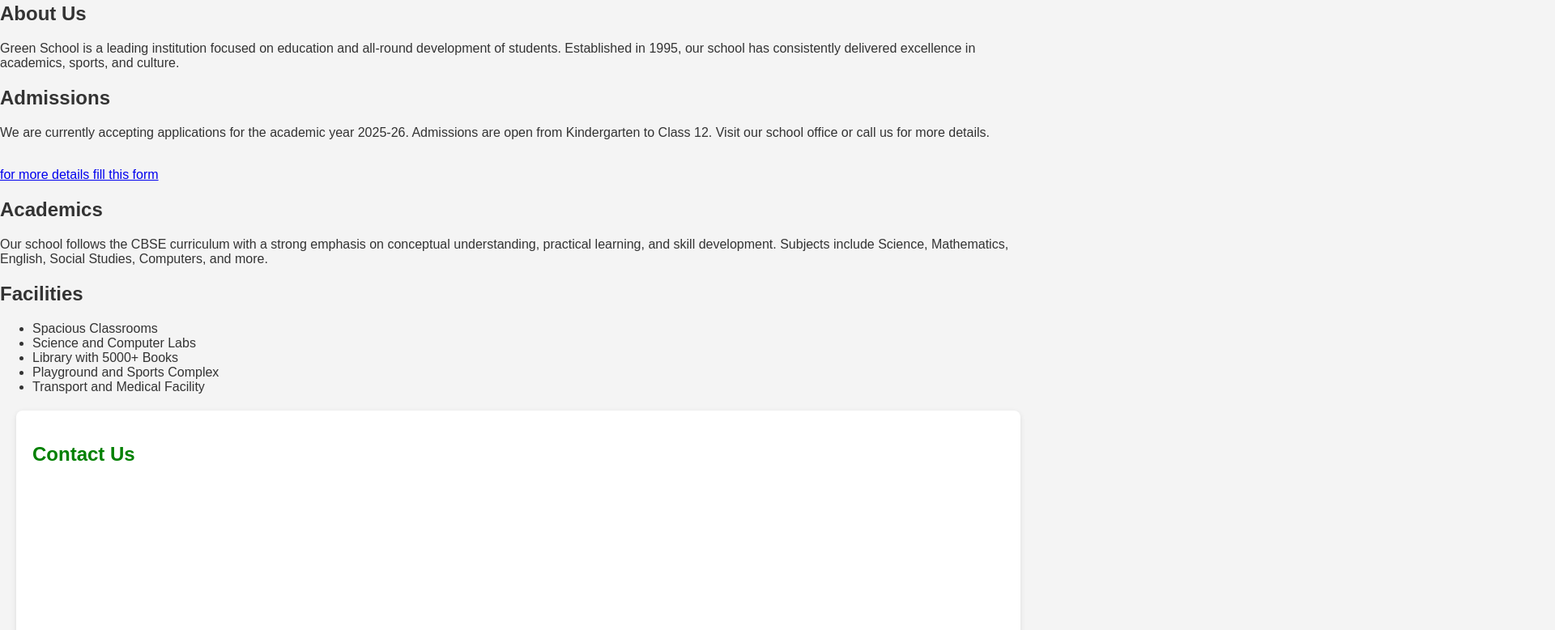
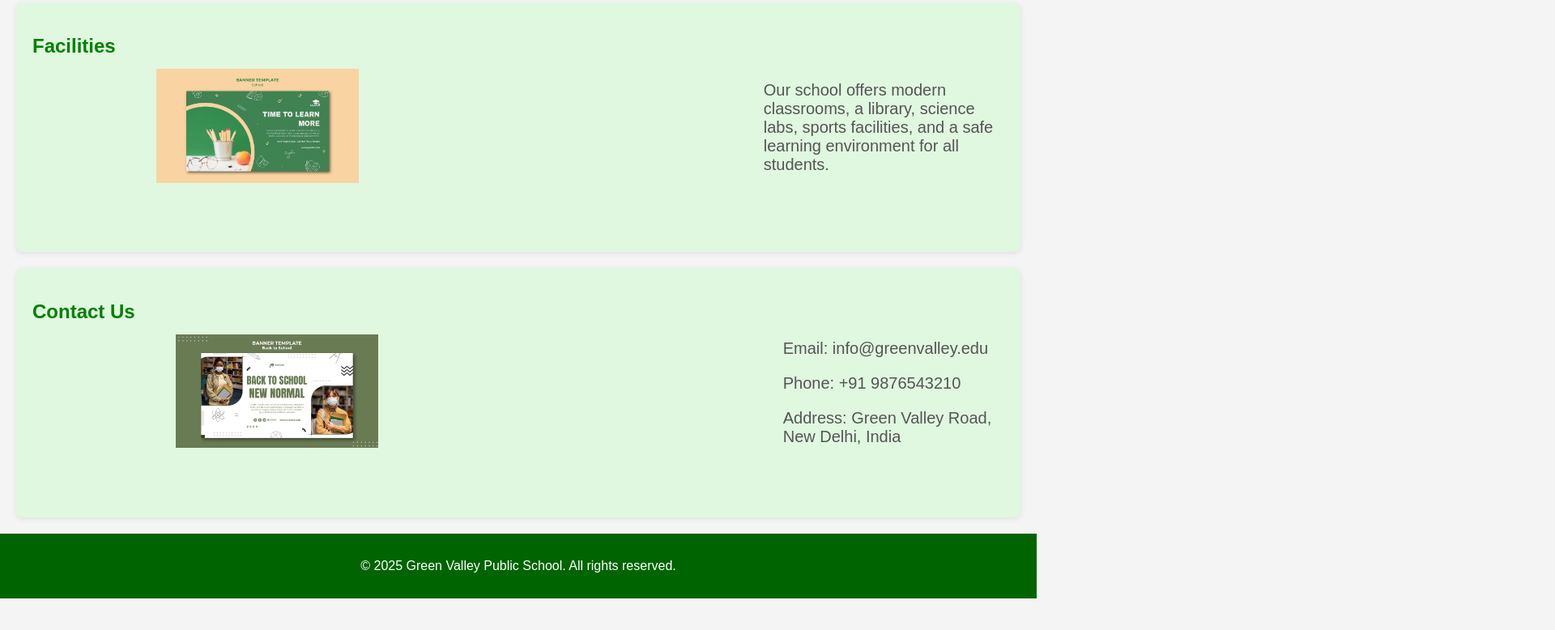
Before and after one commit to Sourabhkumarsaw/greenschool, a plain HTML site: page index.html in a window 1280 px wide. Shown: the part 1946-2724 px from the top of the page at 81% size, 1920 px wide, since content can reach past the window. After the commit the page ends 2685 px from the top, so only its background shows below. Drawn offline with Linux system fonts and the light colour scheme.

Commit message:
improve code

```diff
--- a/index.html
+++ b/index.html
@@ -1,14 +1,14 @@
 <!DOCTYPE html>
 <html lang="en">
-<head>
+ <head>
   <meta charset="UTF-8">
   <meta name="viewport" content="width=device-width, initial-scale=1.0">
   <link rel="stylesheet" href="style.css">
   <script src="script.js"></script>
-  <title>Green Public School</title>
+  <title>Green Valley Public School</title>
+  </head>
+ <body>
 
-</head>
-<body>
 
   <!-- Header -->
   <div class="header">
@@ -29,9 +29,9 @@
   </div>
 
   <!-- Slideshow -->
-  <div class="slideshow">
+  <div class="slideshow-container">
     <div class="slide"><img src="images\1-3.jpg" alt="School Image 1"></div>
-    <div class="slide"><img src="images\47.jpg" alt="School Image 2"></div>
+    <div class="slide"><img src="images\images.jpg" alt="School Image 2"></div>
     <div class="slide"><img src="images\istockphoto.jpg" alt="School Image 3"></div>
   </div>
 
@@ -79,39 +79,18 @@
    </div>
   </div>
 
- <!-- About Us -->
-  <section id="about">
-    <h2>About Us</h2>
-    <p>Green School is a leading institution focused on education and all-round development of students. Established in 1995, our school has consistently delivered excellence in academics, sports, and culture.</p>
-  </section>
-
-   <!-- Admissions -->
-  <section id="admissions">
-    <h2>Admissions</h2>
-    <p>We are currently accepting applications for the academic year 2025-26. Admissions are open from Kindergarten to Class 12. Visit our school office or call us for more details.</p>
-      <br>
-
-<!-- Admission Inquiry Form -->
-      <a class="form" href="form.html"> for more details fill this form   </a>
-  </section>
-  <!-- Academics -->
-  <section id="academics">
-    <h2>Academics</h2>
-    <p>Our school follows the CBSE curriculum with a strong emphasis on conceptual understanding, practical learning, and skill development. Subjects include Science, Mathematics, English, Social Studies, Computers, and more.</p>
-
-  </section>
-
- <!-- Facilities -->
-  <section id="facilities">
-    <h2>Facilities</h2>
-    <ul>
-      <li>Spacious Classrooms</li>
-      <li>Science and Computer Labs</li>
-      <li>Library with 5000+ Books</li>
-      <li>Playground and Sports Complex</li>
-      <li>Transport and Medical Facility</li>
-    </ul>
-  </section>
+  <!-- Facilities Section -->
+  <div id="facilities" class="facilities-section">
+    <div>
+      <h2>Facilities</h2>
+    </div>
+    <div>
+      <img id="Image3" src="images\4405826.jpg" >
+    </div>
+   <div id="facilitiesContent">
+     <p>Our school offers modern classrooms, a library, science labs, sports facilities, and a safe learning environment for all students.</p>
+  </div>
+   </div>
 
   <!-- Contact Section -->
   <div id="contact" class="section contact-section">
@@ -132,4 +111,5 @@
   <div class="footer">
     <p>&copy; 2025 Green Valley Public School. All rights reserved.</p>
   </div>
+</body>
 </html>
--- a/script.js
+++ b/script.js
@@ -1,33 +1,9 @@
- // Form validation & thank you message
-    document.getElementById("inquiryForm").addEventListener("submit", function(event) {
-      event.preventDefault();
-      let name = document.getElementById("name").value.trim();
-      let email = document.getElementById("email").value.trim();
-      let grade = document.getElementById("grade").value;
-      let thankYou = document.getElementById("thankYouMessage");
-
-      if (name === "" || email === "" || grade === "") {
-        alert("Please fill out all required fields before submitting.");
-        return;
-      }
-
-      thankYou.style.display = "block";
-      this.reset();
-      setTimeout(() => {
-        thankYou.style.display = "none";
-      }, 5000);
-    }
-  );
-
-    /* ====== Slideshow JS ====== */
-       let slideIndex = 0;
+ // Slideshow
+    let slideIndex = 0;
     showSlides();
-
     function showSlides() {
-      let i;
       let slides = document.getElementsByClassName("slide");
-      let dots = document.getElementsByClassName("dot");
-      for (i = 0; i < slides.length; i++) {
+      for (let i = 0; i < slides.length; i++) {
         slides[i].style.display = "none";
       }
       slideIndex++;
@@ -36,12 +12,9 @@
       setTimeout(showSlides, 3000); // Change every 3 seconds
     }
 
-    function plusSlides(n) {
-      slideIndex += n-1;
-      showSlides();
-    }
-
-    function currentSlide(n) {
-      slideIndex = n-1;
-      showSlides();
-    }
+    // Form Submission
+    document.getElementById("admissionForm").addEventListener("submit", function(event) {
+      event.preventDefault();
+      document.getElementById("thankYou").style.display = "block";
+      this.reset();
+    });
--- a/style.css
+++ b/style.css
@@ -167,26 +167,38 @@
       margin: 20px;
       box-shadow: 0 2px 6px rgba(68, 66, 66, 0.1);
     }
-    input[type="submit"] {
-      background-color: #2E8B57;
-      color: white;
-      border: none;
-      cursor: pointer;
-      padding: 10px 20px;
-      font-size: 16px;
-      margin: 0 250px;
-      transition: background-color 0.3s ease, transform 0.2s ease;
+    #Image3{
+      width: 250px;
+      height: auto;
+      border-radius: 8px;
+      padding: 50px;
     }
-    input[type="submit"]:hover {
-      background-color: #1e5e3a; /* Darker green */
-      transform: scale(1.05); /* Slightly bigger */
+    #facilitiesContent {
+      flex: 1;
+      margin-left: 450px;
+      font-size: 20px;
+      color: #555;
     }
-    .thank-you-message {
-      display: none;
-      margin-top: 15px;
-      padding: 10px;
-      background-color: #d4edda;
-      color: #155724;
-      border: 1px solid #c3e6cb;
-      border-radius: 5px;
+    .contact-section {
+      display: flex;
+      flex-direction: row;
+      align-items: center;
+      justify-content: space-between;
+      padding: 20px;
+      background: #e0f7e0;
+      border-radius: 8px;
+      margin: 20px;
+      box-shadow: 0 2px 6px rgba(68, 66, 66, 0.1);
     }
+    #Image4 {
+      width: 250px;
+      height: auto;
+      border-radius: 8px;
+      padding: 50px;
+    }
+    #contactContent {
+      flex: 1;
+      margin-left: 450px;
+      font-size: 20px;
+      color: #555;
+    }
```
